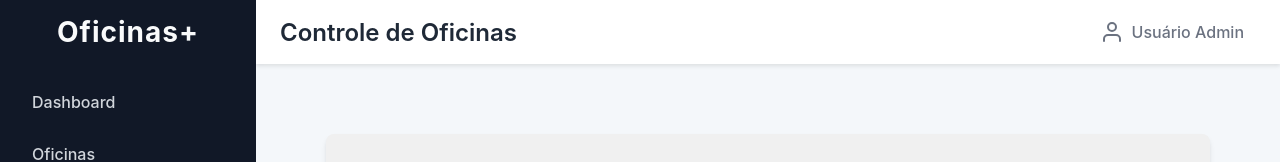
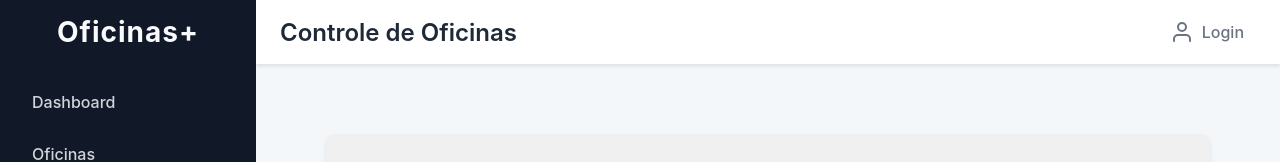
Before and after one commit to eduardocarvalhoo1/CertificadoraIdentitaria, a React (Create React App) app: page /login in a window 1280 px wide. Shown: the top 162 px of the page. Built offline with nearby package versions, Linux system fonts and the light colour scheme.

Commit message:
feat: AuthContext

```diff
--- a/src/components/Header.js
+++ b/src/components/Header.js
@@ -1,6 +1,7 @@
 import { Link } from 'react-router-dom';
 import styles from './Header.module.css';
-import { NavLink } from 'react-router-dom';
+import { useContext } from 'react';
+import { AuthContext } from '../context/AuthContext';
 
 const UserIcon = () => (
     <svg xmlns="http://www.w3.org/2000/svg" width="24" height="24" viewBox="0 0 24 24" fill="none" stroke="currentColor" strokeWidth="2" strokeLinecap="round" strokeLinejoin="round">
@@ -10,13 +11,22 @@ const UserIcon = () => (
   );
 
 export default function Header() {
+  const {user} = useContext(AuthContext);
+
   return (
     <header className={styles.header}>
       <h1 className={styles.title}>Controle de Oficinas</h1>
-      <Link to="/perfil" className={styles.userProfile}>
-        <UserIcon />
-        <span>Usuário Admin</span>
-      </Link>
+      {user ?
+        <Link to="/perfil" className={styles.userProfile}>
+          <UserIcon />
+          <span>{user.name}</span>
+        </Link> :
+        <Link to="/login" className={styles.userProfile}>
+          <UserIcon />
+          <span>Login</span>
+        </Link>
+
+      }
     </header>
   );
 }
--- a/src/context/AuthContext.js
+++ b/src/context/AuthContext.js
@@ -14,6 +14,7 @@ export function AuthProvider({children}) {
     useEffect(() => {
         if (user) localStorage.setItem("user", JSON.stringify(user));
         if (token) localStorage.setItem("accessToken", token);
+        console.log(user);
     }, [user, token]);
 
     const logout = () => {
--- a/src/pages/Login.js
+++ b/src/pages/Login.js
@@ -7,8 +7,7 @@ import { AuthContext } from '../context/AuthContext';
 
 
 export default function Login() {
-    const { setUser, setToken } = useContext(AuthContext);
-    const { user, token } = useContext(AuthContext);
+    const { user, setUser, setToken } = useContext(AuthContext);
     const [mail, setMail] = useState("");
     const [password, setPassword] = useState("");
     const navigate = useNavigate();
@@ -18,18 +17,16 @@ export default function Login() {
         try {
             const res = await axios.post("http://localhost:8000/api/auth/login", { email: mail, senha: password });
 
-            setUser(JSON.stringify(res.data.user));
+            setUser(res.data.user);
+            console.log(res.data.user);
             setToken(res.data.token);
-
-            console.log(user)
-            alert(`Usuário ${user}  logado com sucesso`);
             navigate('/');
-
-            alert(token)
         } catch (err) {
             alert("Falha ao logar");
             console.log(err);
         }
+        console.log(user);
+        console.log(user.name)
     }
 
     return (
```
Also changed, not shown: 1 other file (tests, documents, lock files or other folders).
